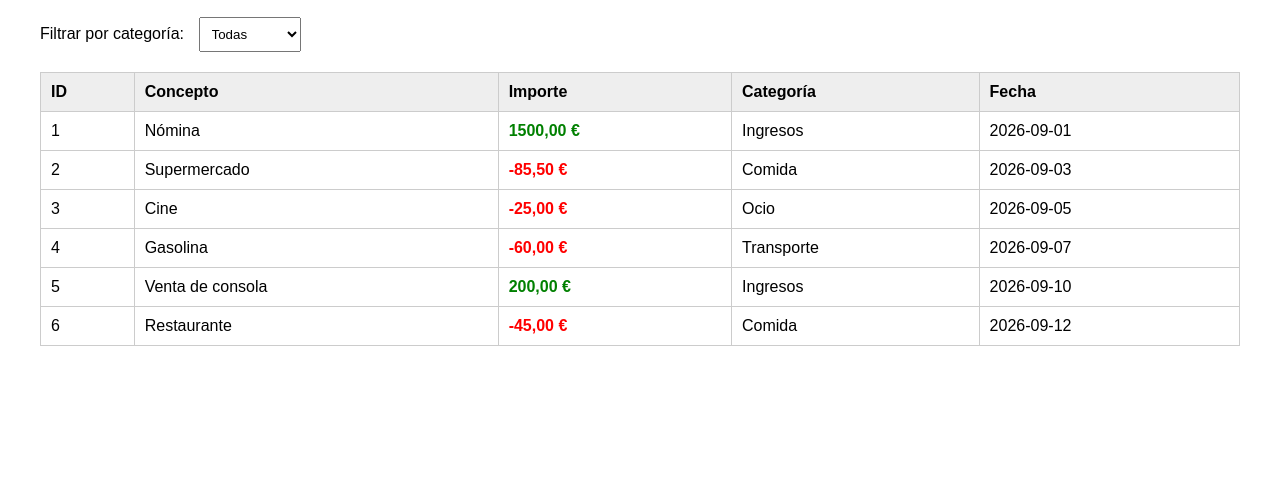
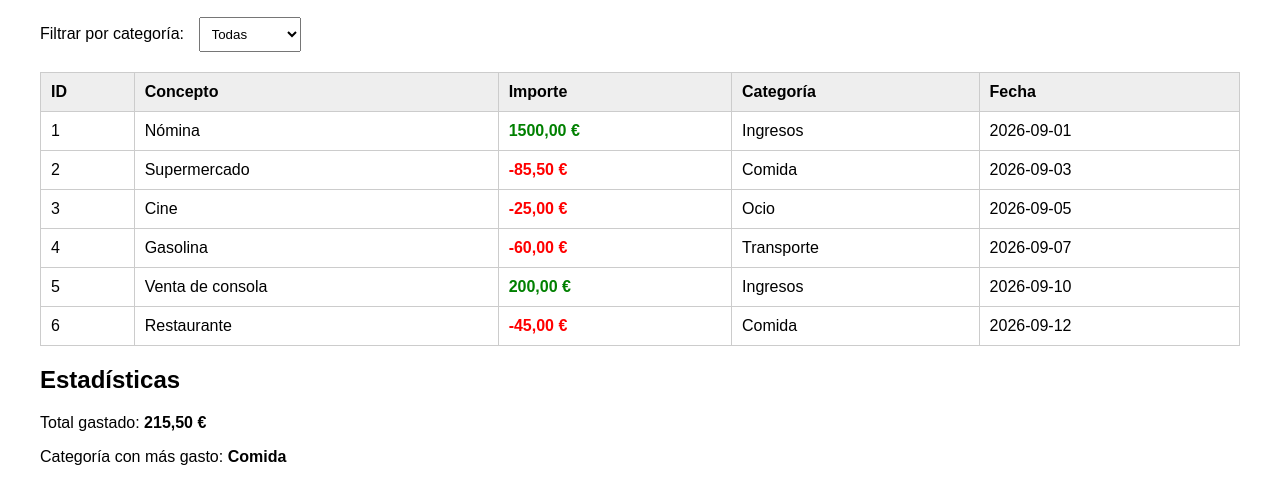
Before and after one commit to UrielJGV/MoneyTrack, a plain HTML site: page index.html in a window 1280 px wide. Shown: the part 129-632 px from the top of the page. Drawn offline with Linux system fonts and the light colour scheme.

Commit message:
Add statistics section to display total spent and highest spending category

```diff
--- a/app.js
+++ b/app.js
@@ -154,3 +154,77 @@ filtroCategoria.addEventListener("change", function () {
         pintarTabla(movimientosFiltrados);
     }
 });
+// NIVEL 05 - Estadísticas
+
+const totalGastadoElemento = document.getElementById("totalGastado");
+const categoriaMayorGastoElemento = document.getElementById("categoriaMayorGasto");
+
+// Calcula cuánto se ha gastado en cada categoría
+function gastosPorCategoria() {
+
+    return movimientos.reduce(function (acumulador, movimiento) {
+
+        if (movimiento.importe < 0) {
+
+            const categoria = movimiento.categoria;
+
+            if (!acumulador[categoria]) {
+                acumulador[categoria] = 0;
+            }
+
+            acumulador[categoria] += Math.abs(movimiento.importe);
+        }
+
+        return acumulador;
+
+    }, {});
+}
+
+// Busca la categoría donde más dinero se ha gastado
+function obtenerCategoriaMayorGasto() {
+
+    const gastos = gastosPorCategoria();
+
+    let categoriaMayor = "";
+    let cantidadMayor = 0;
+
+    for (let categoria in gastos) {
+
+        if (gastos[categoria] > cantidadMayor) {
+            cantidadMayor = gastos[categoria];
+            categoriaMayor = categoria;
+        }
+    }
+
+    return categoriaMayor;
+}
+// Calcula el total gastado utilizando reduce()
+function calcularTotalGastado() {
+
+    const total = movimientos.reduce(function (acumulador, movimiento) {
+
+        if (movimiento.importe < 0) {
+            return acumulador + movimiento.importe;
+        }
+
+        return acumulador;
+
+    }, 0);
+
+    return total;
+}
+
+// Muestra las estadísticas en la página
+function pintarEstadisticas() {
+
+    const totalGastado = calcularTotalGastado();
+    const categoriaMayor = obtenerCategoriaMayorGasto();
+
+    totalGastadoElemento.textContent = formatearDinero(
+        Math.abs(totalGastado)
+    );
+
+    categoriaMayorGastoElemento.textContent = categoriaMayor;
+}
+
+pintarEstadisticas();
--- a/index.html
+++ b/index.html
@@ -37,6 +37,18 @@
         </tbody>
     </table>
 
+    <h2>Estadísticas</h2>
+
+    <p>
+        Total gastado:
+        <strong id="totalGastado"></strong>
+    </p>
+
+    <p>
+        Categoría con más gasto:
+        <strong id="categoriaMayorGasto"></strong>
+    </p>
+
     <script src="app.js"></script>
 </body>
 </html>
```
